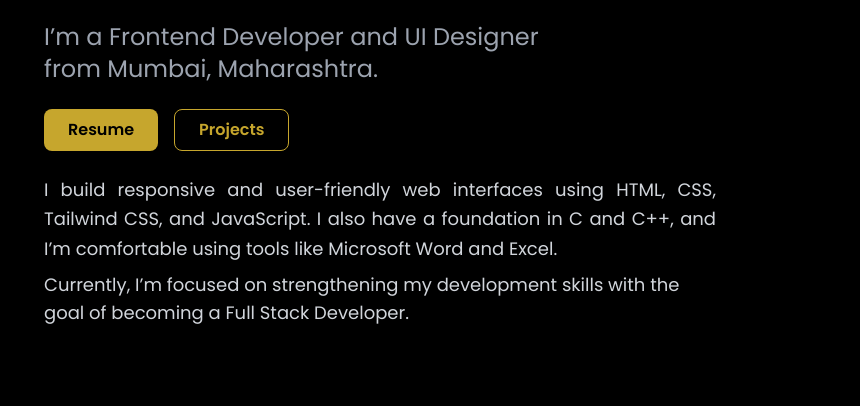
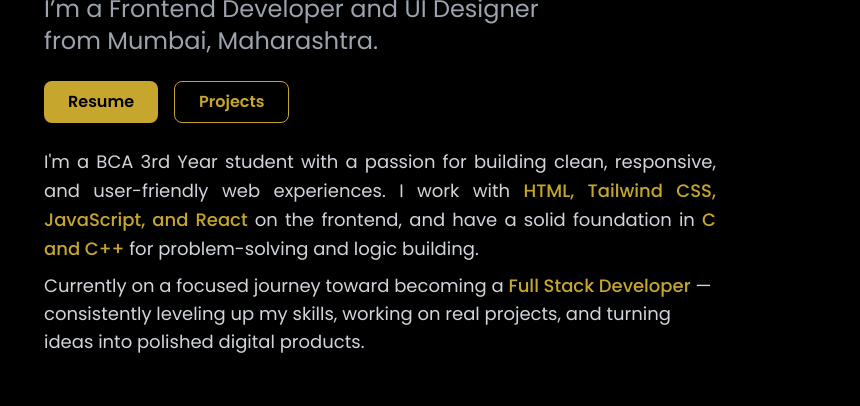
Before and after one commit to YasmeenShk/Portfolio, a website: page index.html in a window 1280 px wide. Shown: the part 1068-1474 px from the top of the page, 420-1280 px from the left. Drawn offline with nearby package versions, Linux system fonts and the light colour scheme.

Commit message:
adding favicon

```diff
--- a/index.html
+++ b/index.html
@@ -2,8 +2,11 @@
 <html >
 
 <head>
-    <title>Portfolio Website</title>
-   <link rel=" preconnect" href="https://fonts.googleapis.com">
+    <title>Yasmeen Shaikh - Web Developer Portfolio</title>
+    <link rel=" icon" type="image/png" sizes="64x64" href="images/favicon.png">
+<meta name="description"
+    content="Yasmeen Shaikh - Frontend Developer skilled in HTML, Tailwind CSS, JavaScript and React. Explore my projects and portfolio.">
+<link rel=" preconnect" href="https://fonts.googleapis.com">
 <link rel="preconnect" href="https://fonts.gstatic.com" crossorigin>
 <link
     href="https://fonts.googleapis.com/css2?family=Poppins:ital,wght@0,100;0,200;0,300;0,400;0,500;0,600;0,700;0,800;0,900;1,100;1,200;1,300;1,400;1,500;1,600;1,700;1,800;1,900&display=swap"
@@ -18,7 +21,7 @@
         <div class="max-w-6xl mx-auto flex justify-between items-center px-4 py-3 md:px-7 md:py-4 lg:px-4 lg:py-3 text-sm md:text-lg lg:text-xl font-light md:font-bold lg:font-semibold
               tracking-wide md:tracking-wide lg:tracking-wide">
 
-            <img src="images/logo.png" alt="" class="w-14 md:w-20 lg:w-24">
+            <img src="images/logo.png" alt="logo" class="w-14 md:w-20 lg:w-24">
 
             <nav class="flex gap-3 md:gap-5 lg:gap-6 text-gray-400 items-center">
                 <a href="#home" class="hovering">Home</a>
@@ -120,13 +123,20 @@
                 </div>
 
                 <p
-                    class="text-gray-300 text-sm [text-align:justify] mb-3 md:lg md:mb-3 lg:leading-relaxed lg:max-w-2xl lg:text-lg break-words lg:mb-2 ">
-                    I build responsive and user-friendly web interfaces using HTML, CSS, Tailwind CSS, and JavaScript. I
-                    also have a foundation in C and C++, and I’m comfortable using tools like Microsoft Word and Excel.
+                    class="text-gray-300 text-sm [text-align:justify] mb-3 md:lg md:mb-3 lg:leading-relaxed lg:max-w-2xl lg:text-lg break-words lg:mb-2">
+                    I'm a BCA 3rd Year student with a passion for building clean, responsive, and user-friendly web
+                    experiences.
+                    I work with <span class="text-[rgb(198_166_45)] font-medium">HTML, Tailwind CSS, JavaScript, and
+                        React</span> on the frontend,
+                    and have a solid foundation in <span class="text-[rgb(198_166_45)] font-medium">C and C++</span> for
+                    problem-solving and logic building.
                 </p>
                 <p class="text-gray-300 text-sm md:lg leading-relaxed lg:max-w-2xl lg:text-lg break-words">
-                    Currently, I’m focused on strengthening my development skills with the goal of becoming a Full Stack
-                    Developer.</p>
+                    Currently on a focused journey toward becoming a <span class="text-[rgb(198_166_45)] font-medium">Full
+                        Stack Developer</span> —
+                    consistently leveling up my skills, working on real projects, and turning ideas into polished
+                    digital products.
+                </p>
             </div>
 
         </div>
@@ -203,7 +213,8 @@
             <div class="project-card min-w-full md:min-w-[48%] lg:min-w-0 snap-center ">
 
                 <!-- Image -->
-                 <video src="images/project2.mp4" autoplay loop muted class="w-full h-52 object-cover object-top "></video>
+                <video src="images/project2.mp4" autoplay loop muted
+                    class="w-full h-52 object-cover object-top "></video>
 
                 <!-- Content -->
                 <div class="p-6 text-center">
@@ -406,9 +417,9 @@
             </a>
         </div>
         <div class="mt-8">
-             <p class="text-gray-500 text-[10px] md:text-xs lg:text-xs">
-            © 2026 Yasmeen Shaikh. All rights reserved.
-        </p>
+            <p class="text-gray-500 text-[10px] md:text-xs lg:text-xs">
+                © 2026 Yasmeen Shaikh. All rights reserved.
+            </p>
         </div>
 
     </section>
```
Also changed, not shown: dist/output.css, images/favicon.png (added).
